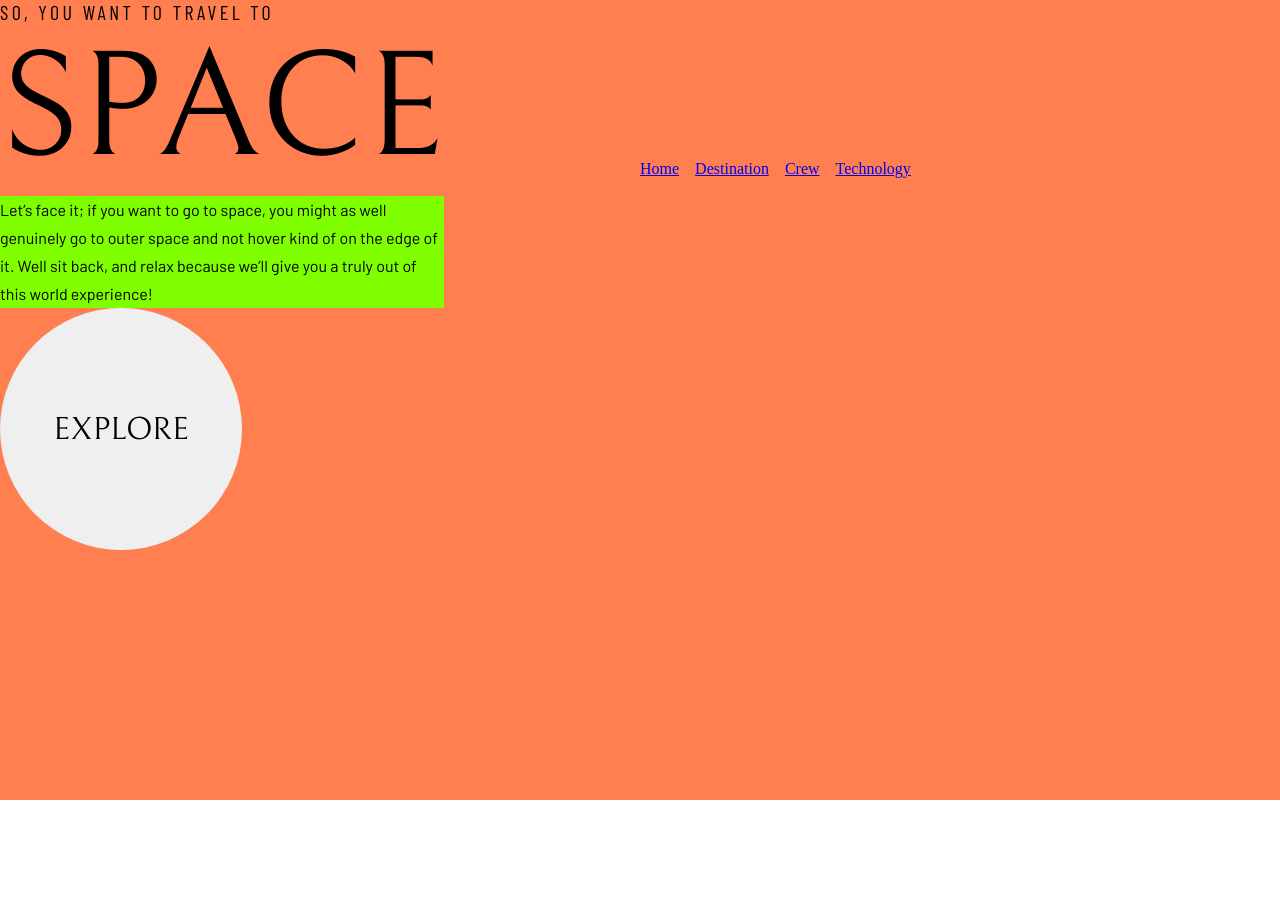
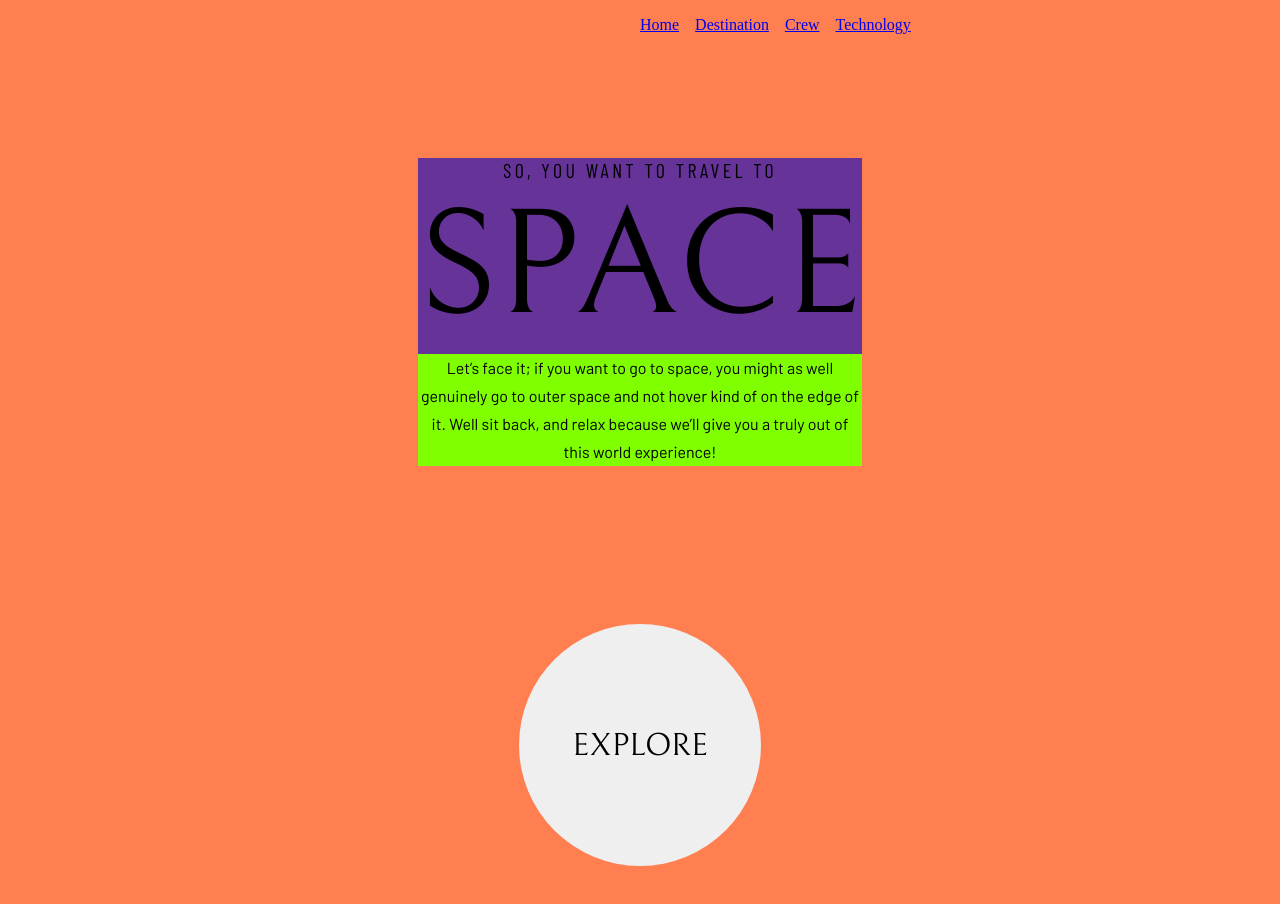
Before and after one commit to KorneyChervonenko/space-tourism, a React (Vite) app: page /home in a window 1280 px wide. Shown: the top 904 px of the page. Before the commit the page ends 800 px from the top, so only its background shows below. Built offline with nearby package versions, Linux system fonts and the light colour scheme.

Commit message:
add div promo

```diff
--- a/src/components/PageNav/PageNav.module.scss
+++ b/src/components/PageNav/PageNav.module.scss
@@ -1,6 +1,6 @@
 .mainMenu {
 	position: absolute;
-	top: 10rem;
+	top: 1rem;
 	left: 50%;
 
 	display: flex;
--- a/src/pages/Home/Home.jsx
+++ b/src/pages/Home/Home.jsx
@@ -6,16 +6,18 @@ export default function Homepage() {
 
 	return (
 		<section className={styles.homePage}>
-			{/* <h2>Homepage</h2> */}
-			<h2 className={styles.heading}>
-				SO, YOU WANT TO TRAVEL TO <br />
-				<span className={styles.headingBigWord}>SPACE</span>
-			</h2>
-			<p className={styles.promoText}>
-				Let’s face it; if you want to go to space, you might as well genuinely go to outer space and
-				not hover kind of on the edge of it. Well sit back, and relax because we’ll give you a truly
-				out of this world experience!
-			</p>
+			<h2 className="visually-hidden">Homepage</h2>
+			<div className={styles.promo}>
+				<h3 className={styles.heading}>
+					SO, YOU WANT TO TRAVEL TO <br />
+					<span className={styles.headingBigWord}>SPACE</span>
+				</h3>
+				<p className={styles.promoText}>
+					Let’s face it; if you want to go to space, you might as well genuinely go to outer space
+					and not hover kind of on the edge of it. Well sit back, and relax because we’ll give you a
+					truly out of this world experience!
+				</p>
+			</div>
 			<button className={styles.exploreBtn} type="button" onClick={() => navigate('/destination')}>
 				EXPLORE
 			</button>
--- a/src/pages/Home/Home.module.scss
+++ b/src/pages/Home/Home.module.scss
@@ -26,12 +26,12 @@
 		--explore-btn-dia: 9.375rem;
 		--explore-btn-fs: var(--fs-20);
 
-		// inline-size: @mobile-width;
-		// block-size: @mobile-height-short;
+		min-block-size: var(--min-mobile-height);
 
 		display: flex;
 		flex-direction: column;
 		align-items: center;
+		justify-content: space-evenly;
 	}
 
 	// tablet
@@ -46,8 +46,13 @@
 		--promo-width: 27.75rem;
 		--explore-btn-dia: 15.125rem;
 		--explore-btn-fs: var(--fs-32);
-		// inline-size: @tablet-width;
-		// block-size: @tablet-height;
+
+		min-block-size: var(--min-tablet-height);
+
+		display: flex;
+		flex-direction: column;
+		align-items: center;
+		justify-content: space-evenly;
 	}
 
 	// desktop
@@ -63,13 +68,45 @@
 		--promo-width: 27.75rem;
 		--explore-btn-dia: 17.125rem;
 		--explore-btn-fs: var(--fs-32);
-		// inline-size: @desktop-width;
-		// block-size: @desktop-height;
+
+		min-block-size: var(--min-desktop-height);
+
+		display: grid;
+		grid-template-rows: repeat(2, 1fr);
+		grid-template-columns: repeat(2, 1fr);
+		// align-items: center;
+		justify-items: center;
+		// align-items: flex-end;
+	}
+
+	> .promo {
+		display: flex;
+		flex-direction: column;
+
+		// mobile
+		@media screen and (width < $tablet-width) {
+			text-align: center;
+			align-items: center;
+		}
+
+		// tablet
+		@media screen and ($tablet-width <= width < $desktop-width) {
+			text-align: center;
+			align-items: center;
+		}
+
+		// desktop
+		@media screen and (width >= $desktop-width) {
+			grid-row: 2 / 3;
+			grid-column: 1 / 2;
+			// align-self: flex-start;
 		}
 
 		> .heading {
-		background-color: coral;
+			// background-color: coral;
+			background-color: rebeccapurple;
 			inline-size: fit-content;
+			block-size: fit-content;
 			font-family: 'Barlow Condensed', serif;
 			font-size: var(--heading-fs);
 			font-weight: normal;
@@ -83,15 +120,27 @@
 		}
 
 		> .promoText {
+			// desktop
+			@media screen and (width >= $desktop-width) {
+			}
+
 			background-color: chartreuse;
 			inline-size: var(--promo-width);
+			block-size: fit-content;
 			font-family: 'Barlow', serif;
 			font-size: var(--promo-fs);
 			letter-spacing: 0;
 			line-height: var(--promo-lineheight);
 		}
+	}
 
 	> .exploreBtn {
+		// desktop
+		@media screen and (width >= $desktop-width) {
+			grid-row: 2 / 3;
+			grid-column: 2 / 3;
+		}
+
 		@include helpers.circle(var(--explore-btn-dia));
 		font-family: 'Bellefair', serif;
 		font-size: var(--explore-btn-fs);
--- a/src/styles/_vars.scss
+++ b/src/styles/_vars.scss
@@ -348,6 +348,9 @@ $desktop-width: 90rem;
 	--fs-12: 0.75rem; // 12px
 	--fs-10: 0.625rem; // 10px
 
+	--min-mobile-height: 41.6875rem;
+	--min-tablet-height: 64rem;
+	--min-desktop-height: 56.25rem;
 	// --border-radius-mobile: 0.75rem;
 	// --border-radius-desktop: 0.875rem;
 }
@@ -355,3 +358,15 @@ $desktop-width: 90rem;
 // button:where(:hover, :focus) {
 // 	cursor: pointer;
 // }
+
+// // mobile
+// @media screen and (width < $tablet-width) {
+// }
+
+// // tablet
+// @media screen and ($tablet-width <= width < $desktop-width) {
+// }
+
+// // desktop
+// @media screen and (width >= $desktop-width) {
+// }
```
Lines whose indentation alone changed are shown as unchanged.
